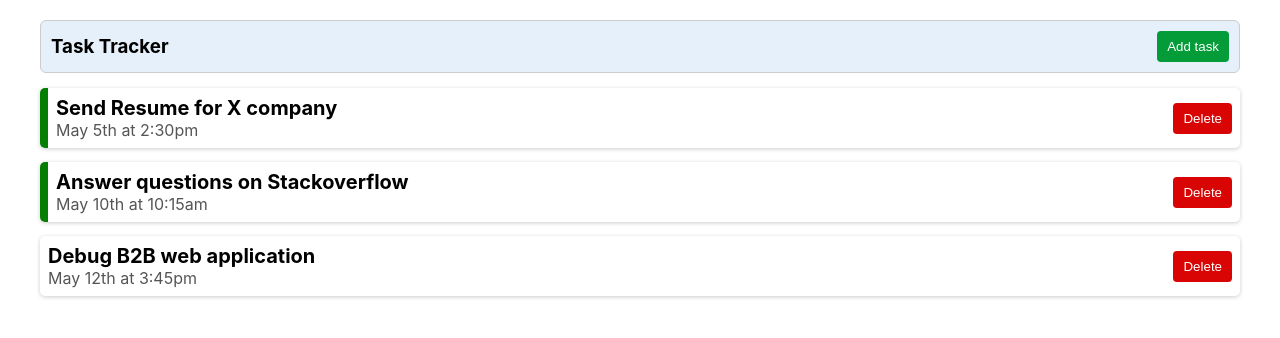
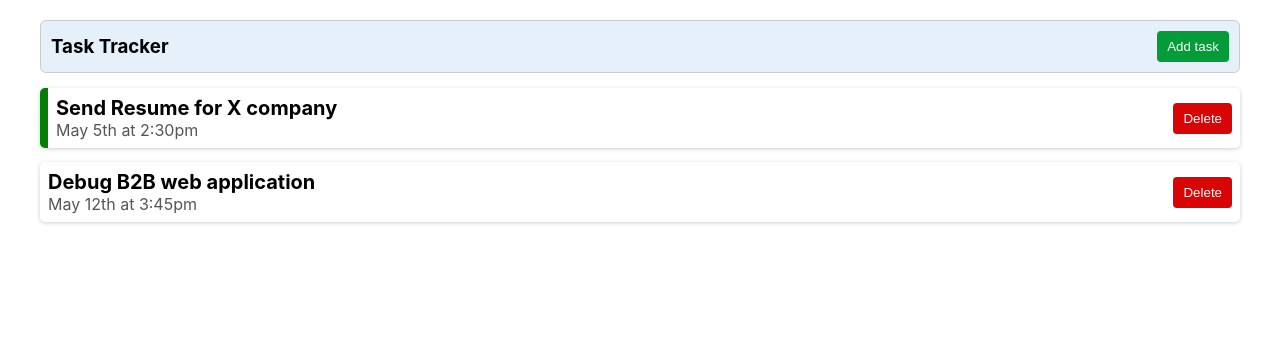
Before and after one commit to masoudtabatabaei/react-task-tracker, a React (Create React App) app: page / in a window 1280 px wide. Shown: the top 338 px of the page. Built offline with nearby package versions, Linux system fonts and the light colour scheme; data requests are answered from the project's data file.

Commit message:
Feature: Implement delete task from server

```diff
--- a/db.json
+++ b/db.json
@@ -4,12 +4,6 @@
       "id": 1,
       "text": "Send Resume for X company",
       "day": "May 5th at 2:30pm",
-      "reminder": true
-    },
-    {
-      "id": 2,
-      "text": "Answer questions on Stackoverflow",
-      "day": "May 10th at 10:15am",
       "reminder": true
     },
     {
--- a/src/App.js
+++ b/src/App.js
@@ -26,7 +26,10 @@ function App() {
   };
 
   // handle delete task
-  const handleDelete = (id) => {
+  const handleDelete = async (id) => {
+    await fetch(`http://localhost:8000/tasks/${id}`, {
+      method: "DELETE",
+    });
     const tasksClone = [...tasks];
     const filtered = tasksClone.filter((task) => task.id !== id);
     setTasks(filtered);
```
